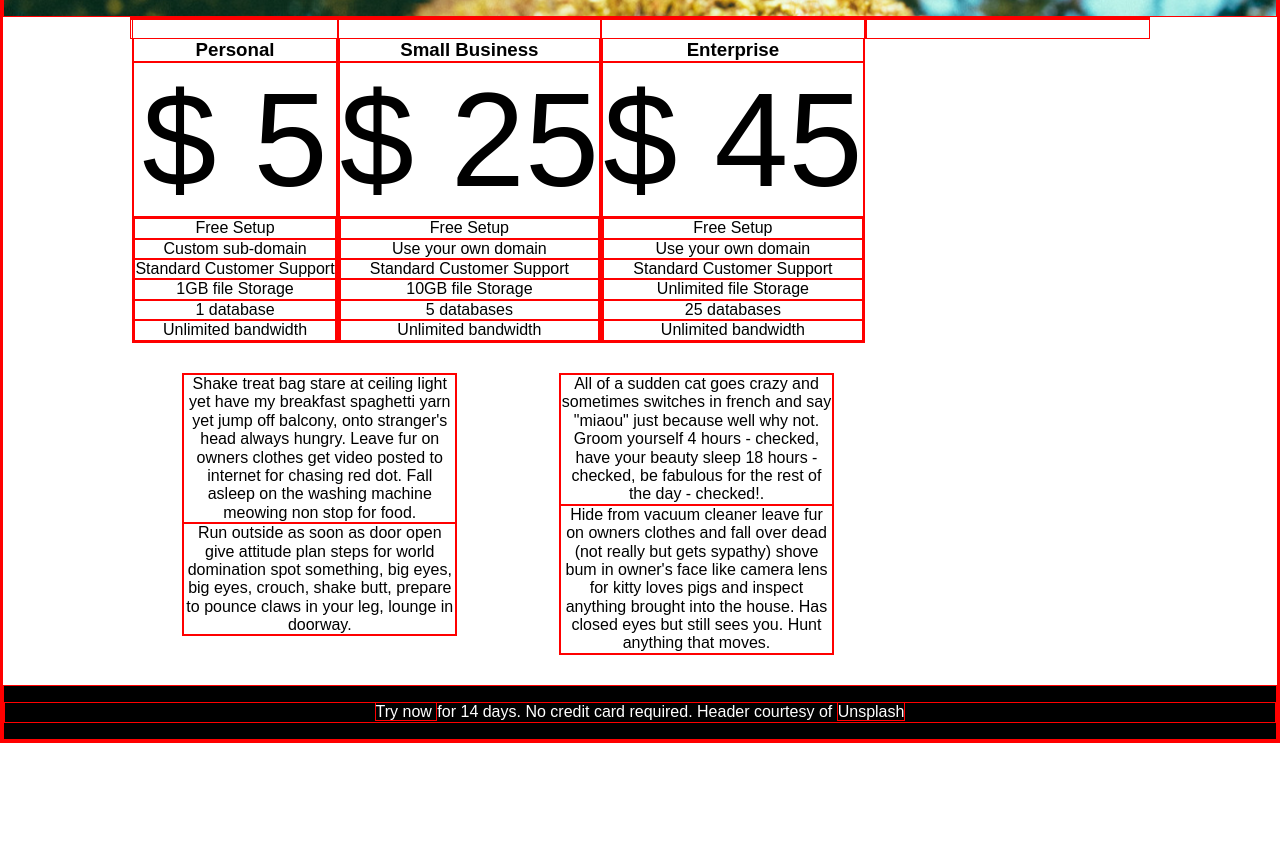
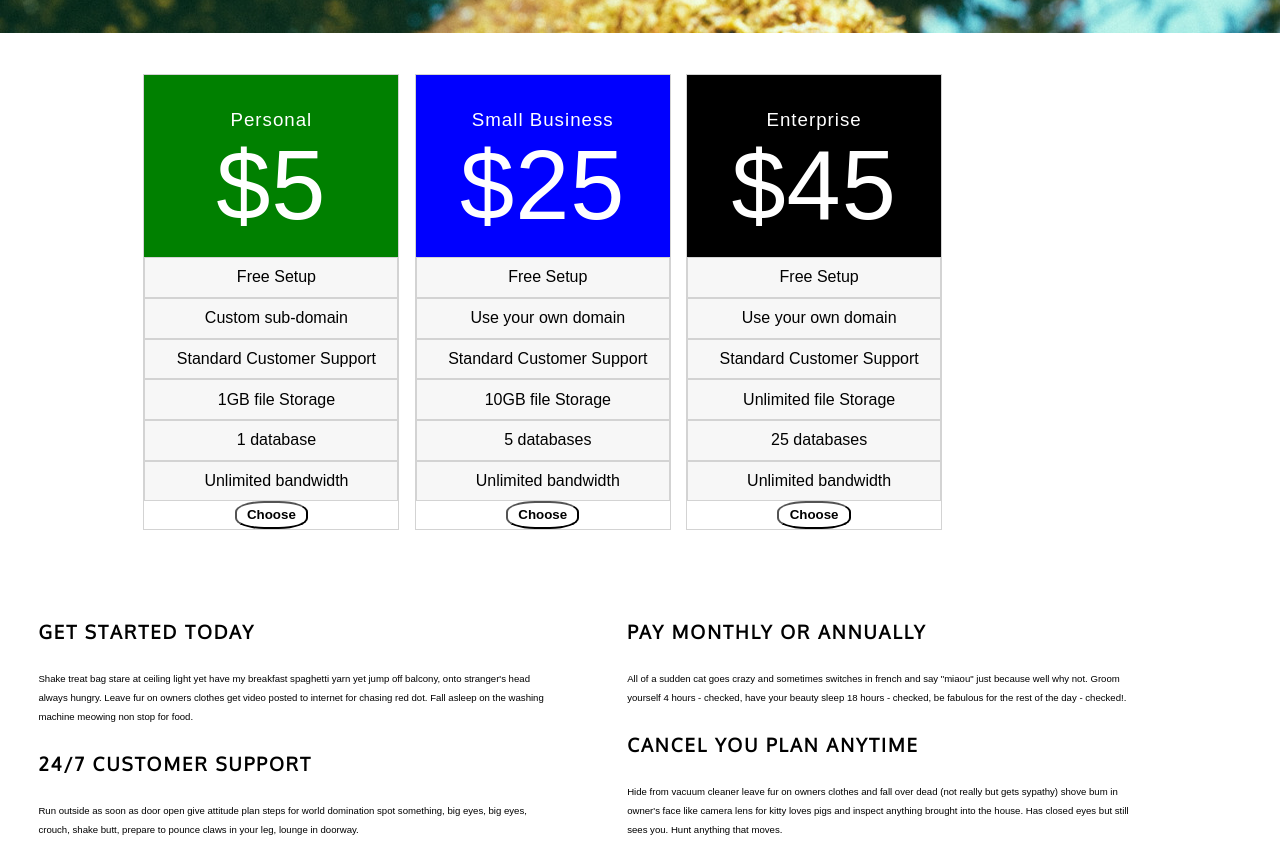
Before and after one commit to cv00132/simple-pricing, a plain HTML site: page index.html in a window 1280 px wide. Shown: the part 380-1232 px from the top of the page. Before the commit the page ends 1123 px from the top, so only its background shows below. Drawn offline with Linux system fonts and the light colour scheme.

Commit message:
Style the pricing boxes and aligned the text at the bottom.

```diff
--- a/index.html
+++ b/index.html
@@ -4,13 +4,14 @@
   <title>Simple Pricing</title>
   <link rel="stylesheet" href="normalize.css"/>
   <link rel="stylesheet" href="style.css"/>
+  <link href="https://fonts.googleapis.com/css?family=Oxygen" rel="stylesheet">
 </head>
 
 <body>
   <div class="container">
   <nav>
     <a href="#">
-      Your Logo
+      YOUR LOGO
     </a>
     <a href="#">
       Home
@@ -23,7 +24,7 @@
     </a>
   </nav>
 
-<// Background Image //>
+<!-- Background Image -->
 
   <div class="bkgd-image">
     <h1 class="bkgd-text">
@@ -34,15 +35,16 @@
     </h1>
   </div>
 
-  <// Body of Text //>
+  <!-- Body of Text-->
+
 
   <div class="body-centered">
     <ul>
       <li class="mid-blox">
+        <div class="program personal">
           <h3>Personal</h3>
-         <p class="price">
-        5
-         </p>
+         <p class="price">5</p>
+        </div>
           <ul>
             <li>Free Setup</li>
             <li>Custom sub-domain</li>
@@ -50,13 +52,14 @@
             <li>1GB file Storage</li>
             <li>1 database</li>
             <li>Unlimited bandwidth</li>
+            <button class="choose">Choose</button>
           </ul>
       </li>
       <li class="mid-blox">
+        <div class="program small-business">
         <h3>Small Business</h3>
-          <p class="price">
-          25
-          </p>
+          <p class="price">25</p>
+        </div>
             <ul>
               <li>Free Setup</li>
               <li>Use your own domain</li>
@@ -64,13 +67,14 @@
               <li>10GB file Storage</li>
               <li>5 databases</li>
               <li>Unlimited bandwidth</li>
+              <button class="choose">Choose</button>
             </ul>
       </li>
       <li class="mid-blox">
+        <div class="program enterprise">
           <h3>Enterprise</h3>
-          <p class="price">
-          45
-          </p>
+          <p class="price">45</p>
+        </div>
             <ul>
               <li>Free Setup</li>
               <li>Use your own domain</li>
@@ -78,31 +82,39 @@
               <li>Unlimited file Storage</li>
               <li>25 databases</li>
               <li>Unlimited bandwidth</li>
+              <button class="choose">Choose</button>
             </ul>
       </li>
     </ul>
-    <div class="ad-space">
+  </div>
+
+
     <div class="ad-copy">
     <div>
-      Shake treat bag stare at ceiling light yet have my breakfast spaghetti yarn yet jump off balcony, onto stranger's head always hungry. Leave fur on owners clothes get video posted to internet for chasing red dot. Fall asleep on the washing machine meowing non stop for food.
+      <h3>Get Started Today</h3>
+      <p>Shake treat bag stare at ceiling light yet have my breakfast spaghetti yarn yet jump off balcony, onto stranger's head always hungry. Leave fur on owners clothes get video posted to internet for chasing red dot. Fall asleep on the washing machine meowing non stop for food.</p>
     </div>
     <div>
-      Run outside as soon as door open give attitude plan steps for world domination spot something, big eyes, big eyes, crouch, shake butt, prepare to pounce claws in your leg, lounge in doorway.
+      <h3>24/7 Customer Support</h3>
+      <p>Run outside as soon as door open give attitude plan steps for world domination spot something, big eyes, big eyes, crouch, shake butt, prepare to pounce claws in your leg, lounge in doorway.</p>
     </div>
   </div>
           <div class="ad-copy">
               <div>
-      All of a sudden cat goes crazy and sometimes switches in french and say "miaou" just because well why not. Groom yourself 4 hours - checked, have your beauty sleep 18 hours - checked, be fabulous for the rest of the day - checked!.
+                <h3>Pay Monthly or Annually</h3>
+                  <p>All of a sudden cat goes crazy and sometimes switches in french and say "miaou" just because well why not. Groom yourself 4 hours - checked, have your beauty sleep 18 hours - checked, be fabulous for the rest of the day - checked!.</p>
               </div>
               <div>
-      Hide from vacuum cleaner leave fur on owners clothes and fall over dead (not really but gets sypathy) shove bum in owner's face like camera lens for kitty loves pigs and inspect anything brought into the house. Has closed eyes but still sees you. Hunt anything that moves.
+                  <h3>Cancel You Plan Anytime</h3>
+                <p>Hide from vacuum cleaner leave fur on owners clothes and fall over dead (not really but gets sypathy) shove bum in owner's face like camera lens for kitty loves pigs and inspect anything brought into the house. Has closed eyes but still sees you. Hunt anything that moves.</p>
               </div>
             </div>
           </div>
         </ul>
       </div>
+    </div>
 
-  <// Footer //>
+  <!-- Footer -->
 
   <footer class="centered clear-both">
     <p>
--- a/style.css
+++ b/style.css
@@ -2,7 +2,6 @@
   box-sizing: border-box;
   -moz-  box-sizing: border-box;
   -webkit-   box-sizing: border-box;
-  border: .5px solid red;
 }
 
 .container {
@@ -15,11 +14,12 @@ a {
 }
 
 nav {
-  margin: 0%;
+  margin: 1% 0;
 }
 
 nav a {
   margin: 1%;
+  font-size: 80%;
 }
 
 ul {
@@ -28,16 +28,25 @@ ul {
   margin: 0;
 }
 
+li {
+  list-style: none;
+}
+
 .bkgd-image {
   background-image: url(normal-mode/assets/background.jpg);
   background-size: cover;
-  background-position: 0% 10%;
-  padding: 9%;
+  background-position: 0% 8.7%;
+  padding: 9% 9.1% 11.5% 9%;
 }
 
 .bkgd-text {
   color: white;
   text-align: center;
+  font-weight: normal;
+  text-shadow: black 1px 1px;
+  font-size: 289%;
+  margin: 0;
+  letter-spacing: -2px;
 }
 
 .body-centered {
@@ -45,14 +54,63 @@ ul {
   width: 80%;
 }
 
+.personal {
+  background-color: green;
+}
+
+.small-business {
+  background-color: blue;
+}
+
+.enterprise {
+  background-color: black;
+}
+
 .mid-blox {
   text-align: center;
   float: left;
   clear: right;
+  margin: 4% 0% 0% 1.5%;
+  width: 25%;
+  border: 1px solid lightgrey;
 }
+
+.mid-blox li {
+  border: 1px solid lightgrey;
+  padding: 4% 0% 4% 4%;
+  background-color: #F7F7F7;
+}
+
+.mid-blox h3 {
+  font-weight: lighter;
+}
+
+.program {
+    text-align: center;
+    margin-bottom: 0;
+    letter-spacing: 1px;
+    padding: 6%;
+    color: white;
+    font-weight: lighter;
+}
+
+.program h3 {
+  margin-bottom: 0;
+}
+
+button {
+  border-radius: 5px;
+  background-color: white;
+  font-weight: bold;
+  border-radius: 40%;
+  font-size: 10pt;
+  padding: 4px 4%;
+}
+
 .price {
-  font-size: 100pt;
-  margin: 0;
+  font-size: 73pt;
+  margin: 0px -21px;
+  color: white;
 }
 
 .price::before {
@@ -64,27 +122,35 @@ ul {
   letter-spacing: -5%;
 }
 
-.ad-space {
-  text-align: center;
-  display: inline;
+.ad-copy {
+  float: left;
+  margin: 5% 3%;
+  text-align: left;
+  width: 40%;
+  line-height: 2;
 }
 
-.ad-copy {
-  float: left;
-  margin: 3% 5%;
-  width: 275px;
-  padding: 0;
+.ad-copy h3 {
+  font-family: 'Oxygen', sans-serif;
+  text-transform: uppercase;
+  letter-spacing: 2px;
 }
 
-h3 {
-  text-align: center;
-  margin-bottom: 0;
+.ad-copy p {
+  font-size: 60%;
 }
 
 footer {
   background: black;
   text-align: center;
-  color: white;
+  color: grey;
+  padding: 1.5%;
+  font-size: 80%;
+}
+
+footer a {
+  text-decoration: underline;
+  color: lightgrey;
 }
 
 .clear-both {
```
Lines whose indentation alone changed are shown as unchanged.
